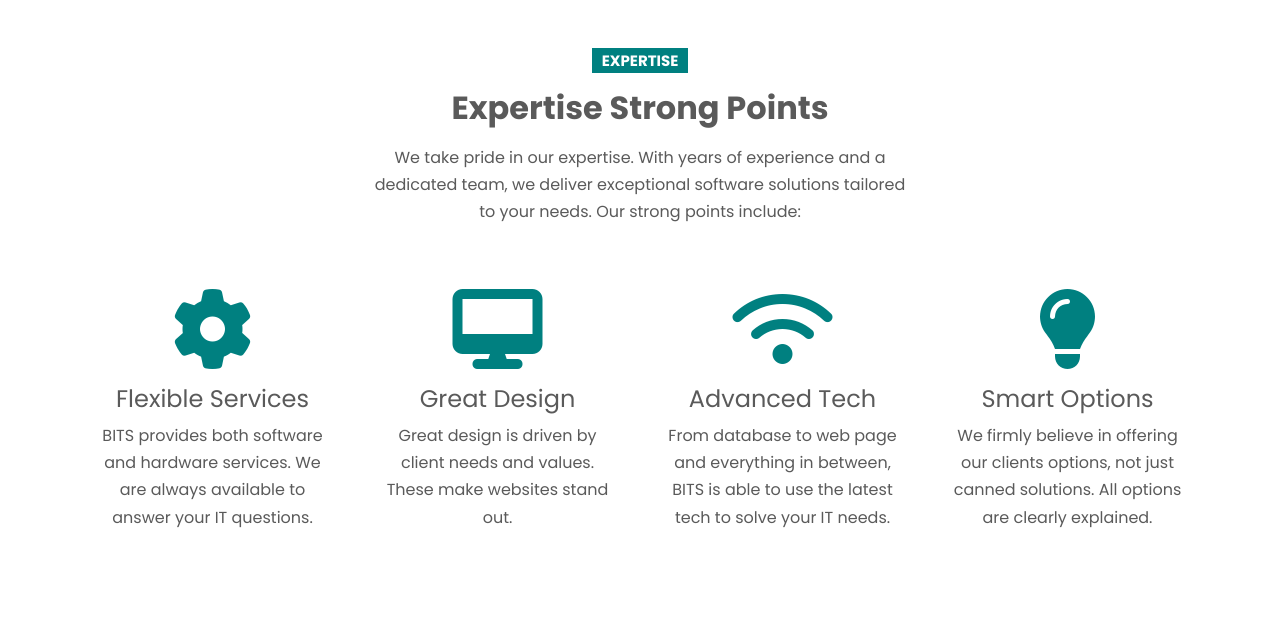
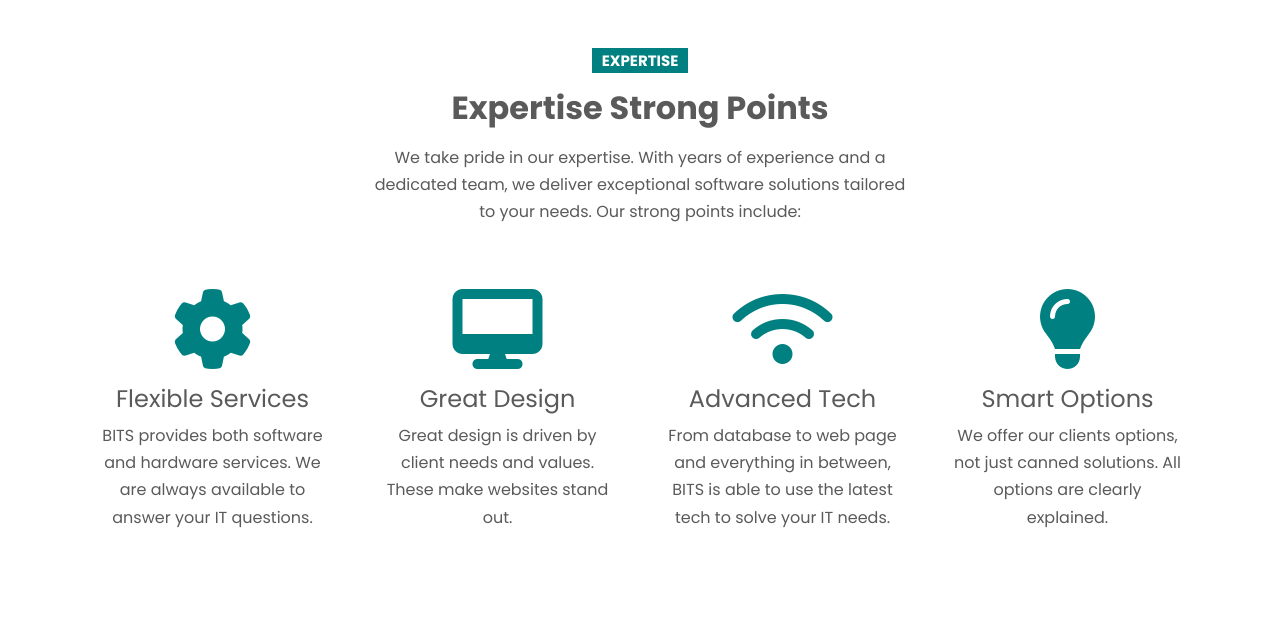
Before and after one commit to chris-mastic/baileytech, a Flask app: page / in a window 1280 px wide. Shown: the part 3732-4358 px from the top of the page. Run offline with Flask 3, Linux system fonts and the light colour scheme; some libraries are stand-ins or nearby versions.

Commit message:
clean text

```diff
--- a/app/templates/index.html
+++ b/app/templates/index.html
@@ -447,7 +447,7 @@
               </div>
               <div class="card-body">
                 <h4 class="card-title">Smart Options</h4>
-                <p>We firmly believe in offering our clients options, not just canned solutions. All options are clearly explained.</p>
+                <p>We offer our clients options, not just canned solutions. All options are clearly explained.</p>
               </div>
             </div>
           </div>
```
